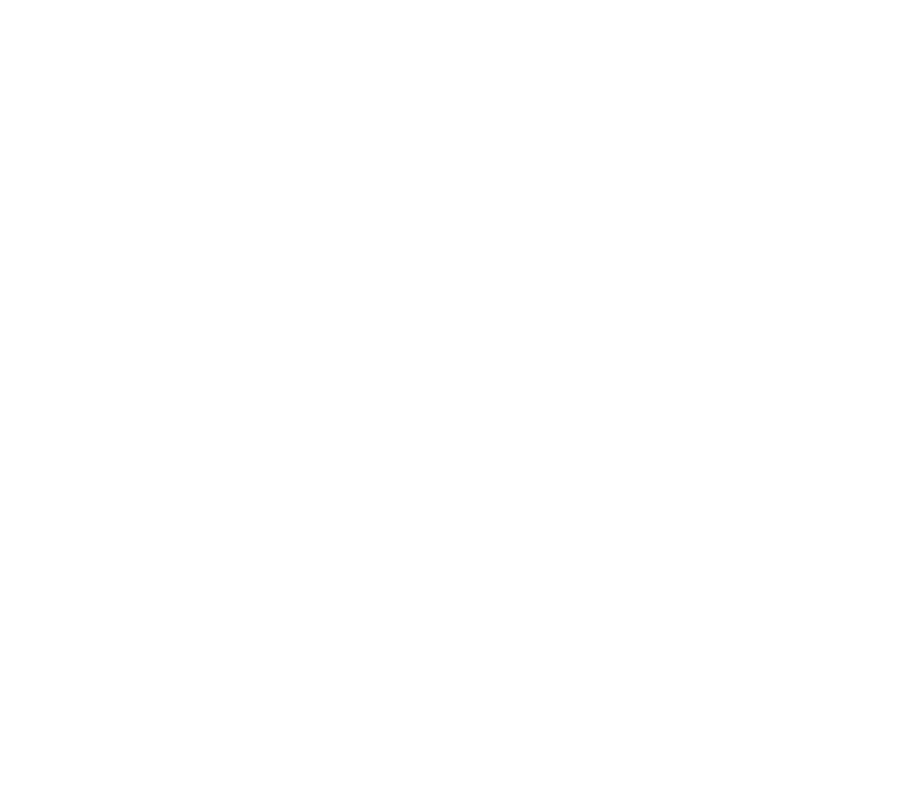
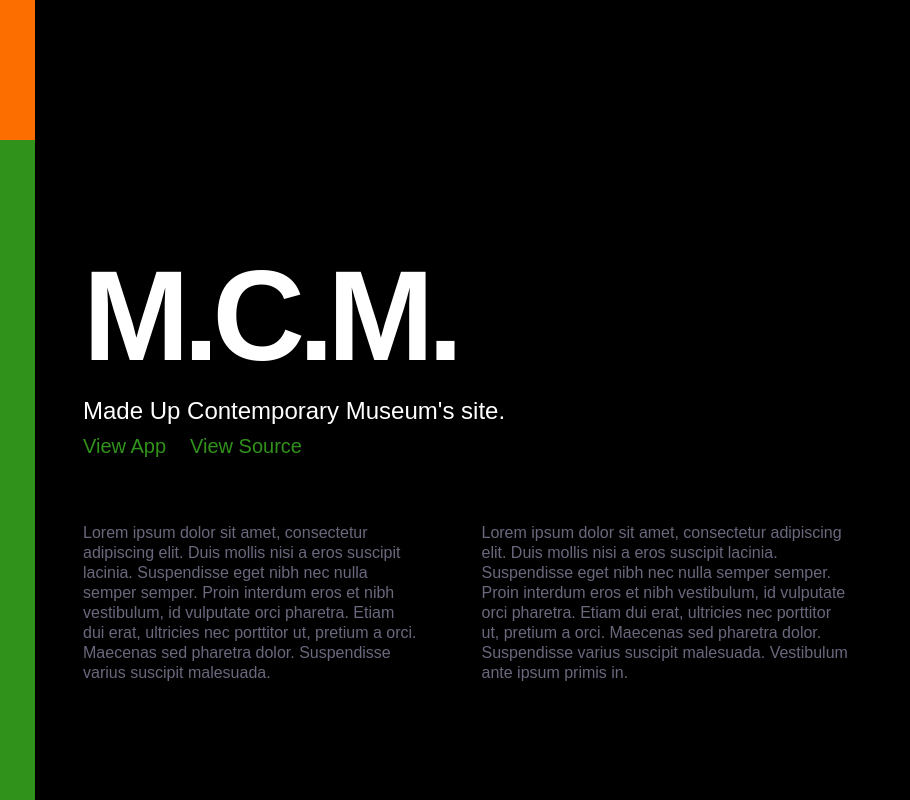
Before and after one commit to danielagg/personal-website-ts, a React (Create React App) app: page / in a window 1280 px wide. Shown: the part 2260-3060 px from the top of the page, without its empty margins (0-910 px from the left). Before the commit the page ends 940 px from the top, so only its background shows below. Built offline with nearby package versions, Linux system fonts and the light colour scheme.

Commit message:
Portfolio items

```diff
--- a/src/App.tsx
+++ b/src/App.tsx
@@ -7,9 +7,9 @@
 import { InitialState } from "./state/InitialState";
 
 // Components
-import Landing from "./components/Landing/landing.component";
 import NotFoundPage from "./components/NotFound/notfound.component";
 import Footer from "./components/Footer/footer.component";
+import LandingContainer from "./components/Landing/landing.container";
 
 const App = () => {
   return (
@@ -17,7 +17,7 @@
       <Router>
         <PortfolioContext.Provider value={InitialState}>
           <Switch>
-            <Route exact path="/" component={Landing} />
+            <Route exact path="/" component={LandingContainer} />
             <Route exact path="/404" component={NotFoundPage} />
             <Route component={NotFoundPage} />
           </Switch>
--- a/src/components/Landing/landing.component.tsx
+++ b/src/components/Landing/landing.component.tsx
@@ -28,7 +28,7 @@
       <div className="h-screen flex ">
         <div className="mx-auto self-center" style={{ maxWidth: "50vw" }}>
           <div style={{ minHeight: "12rem" }}>
-            <h1 className="typed-intro relative inline-block text-white text-7xl font-black tracking-tighter">
+            <h1 className="typed-intro relative inline-block text-white text-8xl font-black tracking-tighter">
               Hello
             </h1>
           </div>
--- a/src/components/Portfolio/portfolio.component.tsx
+++ b/src/components/Portfolio/portfolio.component.tsx
@@ -1,14 +1,51 @@
 import React from "react";
-import { PortfolioItemDetails } from "../../state/PortfolioState";
+import {
+  PortfolioItemDetails,
+  PortfolioItemVariant
+} from "../../state/PortfolioState";
 
 interface PortfolioItemCardProp {
   project: PortfolioItemDetails;
 }
 
 const PortfolioItem = ({ project }: PortfolioItemCardProp) => {
+  const getVariantColor = () => {
+    switch (project.variant) {
+      case PortfolioItemVariant.Purple:
+        return "#8109C6";
+      case PortfolioItemVariant.Orange:
+        return "#FC6E00";
+      case PortfolioItemVariant.Green:
+        return "#30921B";
+      default:
+        return "black";
+    }
+  };
+
   return (
-    <div>
-      <p>{project.name}</p>
+    <div
+      className={"border-l-9 min-h-screen"}
+      style={{ borderColor: `${getVariantColor()}` }}
+    >
+      <div className={"container py-24 px-12"}>
+        <h1 className={"text-white text-7xl font-black tracking-tighter"}>
+          {project.name}
+        </h1>
+        <h2 className={"text-white text-2xl"}>{project.shortDescription}</h2>
+        <ul
+          className={"flex mt-2 text-xl"}
+          style={{ color: `${getVariantColor()}` }}
+        >
+          <li>View App</li>
+          <li className={"ml-6"}>View Source</li>
+        </ul>
+
+        <div className={"w-4/6 mt-16 flex text-gray space-between"}>
+          <p className={""}>{project.longDescription1}</p>
+          <p className={"ml-16"}>{project.longDescription2}</p>
+        </div>
+      </div>
+      {/* <h1>{project.id}</h1> */}
     </div>
   );
 };
--- a/src/state/InitialState.ts
+++ b/src/state/InitialState.ts
@@ -1,79 +1,42 @@
-import { PortfolioState } from "./PortfolioState";
+import { PortfolioState, PortfolioItemVariant } from "./PortfolioState";
 
 export const InitialState: PortfolioState = {
   projects: [
     {
       id: 1,
-      name: "Company Event Managing Platform",
-      homePageDescription:
-        "A React app with an ASP.NET Core backend (w/ Entity Framework Core, GraphQL) to provide event browsing, creating and joining funcionalities for a made-up company. Supports identity management, user roles.",
-      detailsLink: "company-event-manager",
-      githubLink: "https://github.com/danielagg/event-organizer",
-      deployedAppLink: "#",
-      technologies: [
-        "ReactJS",
-        "Redux (w/ Saga)",
-        "ASP.NET Core",
-        "GraphQL",
-        "Entity Framework Core",
-        "OAuth"
-      ],
-      detailedDescription:
-        "Lorem ipsum dolor sit amet, consectetur adipiscing elit. Duis mollis nisi a eros suscipit lacinia. Suspendisse eget nibh nec nulla semper semper. Proin interdum eros et nibh vestibulum, id vulputate orci pharetra. Etiam dui erat, ultricies nec porttitor ut, pretium a orci. Maecenas sed pharetra dolor.\nSuspendisse varius suscipit malesuada. Vestibulum ante ipsum primis in faucibus orci luctus et ultrices posuere cubilia Curae; Aenean vitae arcu fermentum, finibus purus in, consectetur sem.\nPellentesque finibus vel orci quis varius. Aliquam sed metus risus. Cras auctor augue augue. Maecenas id lacus arcu. Donec lectus lacus, gravida a vulputate a, vehicula a massa. Duis commodo sapien eu nisl cursus, id porta tellus scelerisque. Aliquam ornare id sem non consequat. Suspendisse facilisis elit nec neque vestibulum convallis."
+      name: "Kalodile",
+      variant: PortfolioItemVariant.Purple,
+      appLink: "#",
+      githubLink: "#",
+      longDescription1:
+        "Lorem ipsum dolor sit amet, consectetur adipiscing elit. Duis mollis nisi a eros suscipit lacinia. Suspendisse eget nibh nec nulla semper semper. Proin interdum eros et nibh vestibulum, id vulputate orci ph.  amet, consectetur adipiscing elit. Duis mollis nisi a eros suscipit lacinia. Suspendisse",
+      longDescription2:
+        "Lorem ipsum dolor sit amet, consectetur adipiscing elit. Duis mollis nisi a eros suscipit lacinia. Suspendisse eget nibh nec nulla semper semper. Proin interdum eros et nibh vestibulum, id vulputate orci pharetra. Etiam dui erat, ultricies nec porttitor ut, pre.",
+      shortDescription: "A platform to swap music equipments."
     },
     {
       id: 2,
-      name: "Abstract Museum",
-      homePageDescription:
-        "A web app for a made-up museum, using a React frontend with a NodeJS/Hapi (OAuth with Google + Facebook) backend. The goal of this project was to challenge myself to build a unique, abstract but easy-to-use user interface (break out of the typical Material-esque designs).",
-      detailsLink: "museum",
+      name: "Sertave",
+      variant: PortfolioItemVariant.Orange,
+      appLink: "#",
       githubLink: "#",
-      deployedAppLink: "#",
-      technologies: ["React", "GraphQL", "NodeJS", "Express", "Typescript", "OAuth"],
-      detailedDescription:
-        "Lorem ipsum dolor sit amet, consectetur adipiscing elit. Duis mollis nisi a eros suscipit lacinia. Suspendisse eget nibh nec nulla semper semper. Proin interdum eros et nibh vestibulum, id vulputate orci pharetra. Etiam dui erat, ultricies nec porttitor ut, pretium a orci. Maecenas sed pharetra dolor.\nSuspendisse varius suscipit malesuada. Vestibulum ante ipsum primis in faucibus orci luctus et ultrices posuere cubilia Curae; Aenean vitae arcu fermentum, finibus purus in, consectetur sem.\nPellentesque finibus vel orci quis varius. Aliquam sed metus risus. Cras auctor augue augue. Maecenas id lacus arcu. Donec lectus lacus, gravida a vulputate a, vehicula a massa. Duis commodo sapien eu nisl cursus, id porta tellus scelerisque. Aliquam ornare id sem non consequat. Suspendisse facilisis elit nec neque vestibulum convallis."
+      longDescription1:
+        "Lorem ipsum dolor sit amet, consectetur adipiscing elit. Duis mollis nisi a eros suscipit lacinia. Suspendisse eget nibh nec nulla semper semper. Proin interdum eros et nibh vestibulum, id vulputate orci pharetra. Etiam dui erat, ultricies nec porttitor ut, pretium a orci. Maecenas sed pharetra dolor. Suspendisse varius suscipit malesuada.",
+      longDescription2:
+        "Lorem ipsum dolor sit amet, consectetur adipiscing elit. Duis mollis nisi a eros suscipit lacinia. Suspendisse eget nibh nec nulla semper semper. Proin interdum eros et nibh vestibulum, id vulputate orci pharetra. Etiam dui erat, ultricies nec porttitor ut, pretium a orci. Maecenas sed pharetra dolor. Suspendisse varius suscipit malesuada. Vestibulum ante ipsum",
+      shortDescription: "Run of the mill eCommerce app."
     },
     {
       id: 3,
-      name: "Kalodile - Music Gear Rental Service",
-      homePageDescription:
-        "An application with a VueJS frontend and NodeJS backend, where users can offer their musical equipment up for rent.",
-      detailsLink: "kalodile",
-      githubLink: "https://github.com/danielagg/kalodile-ts-vue",
-      deployedAppLink: "#",
-      technologies: ["VueJS", "NodeJS", "Express", "Typescript"],
-      detailedDescription:
-        "Lorem ipsum dolor sit amet, consectetur adipiscing elit. Duis mollis nisi a eros suscipit lacinia. Suspendisse eget nibh nec nulla semper semper. Proin interdum eros et nibh vestibulum, id vulputate orci pharetra. Etiam dui erat, ultricies nec porttitor ut, pretium a orci. Maecenas sed pharetra dolor.\nSuspendisse varius suscipit malesuada. Vestibulum ante ipsum primis in faucibus orci luctus et ultrices posuere cubilia Curae; Aenean vitae arcu fermentum, finibus purus in, consectetur sem.\nPellentesque finibus vel orci quis varius. Aliquam sed metus risus. Cras auctor augue augue. Maecenas id lacus arcu. Donec lectus lacus, gravida a vulputate a, vehicula a massa. Duis commodo sapien eu nisl cursus, id porta tellus scelerisque. Aliquam ornare id sem non consequat. Suspendisse facilisis elit nec neque vestibulum convallis."
-    },
-    {
-      id: 4,
-      name: "OData w/ ASP.NET Core reference app",
-      homePageDescription:
-        "A reference web application for OData usage with .NET Core.",
-      detailsLink: "asp-net-core-odata-ref-app",
+      name: "M.C.M.",
+      variant: PortfolioItemVariant.Green,
+      appLink: "#",
       githubLink: "#",
-      deployedAppLink: "#",
-      technologies: ["OData", "ASP.NET Core", "Entity Framework Core"],
-      detailedDescription:
-        "I found that creating OData supported endpoints in an ASP.NET Core application can be challenging - one has to understand the convention based mechanisms, namings, services, etc.\nThis application is a small ASP.NET Core backend app with Entity Framework Core, which has a few OData endpoints to query playlists, albums, tracks and artists. It supports numerous standard OData features, such as $filter, $select, and has examples for handling complex objects and such. I tried to cover the use cases which I faced during my professional projects."
-    },
-    {
-      id: 5,
-      name: "Personal Website",
-      homePageDescription:
-        "This very site, (currently) a React app. I use this project to try and mess around with various technologies.",
-      detailsLink: "personal-site",
-      githubLink: "https://github.com/danielagg/personal-website-ts",
-      deployedAppLink: "https://danielagg.com",
-      technologies: [
-        "ReactJS",
-        "Context API",
-        "Hooks",
-        "Tailwind CSS",
-        "ZEIT integration"
-      ],
-      detailedDescription:
-        "My ever-changing personal website: I use this project to play around with frontend techs.\nAs of right now, the site is using ReactJS with Typescript (create-react-app --typescript). TailwindCSS is used to design the components (CSS in JS). Since this is small project, I decided to skip using Redux (there is no real need to use middlewares, Sagas). Instead, the application uses React's Context API which actually provides quite a similar developer experience. There is no backend at the moment.\nThe site is deployed to my domain (danielagg.com) after each commit to the master branch, by using Zeit."
+      longDescription1:
+        "Lorem ipsum dolor sit amet, consectetur adipiscing elit. Duis mollis nisi a eros suscipit lacinia. Suspendisse eget nibh nec nulla semper semper. Proin interdum eros et nibh vestibulum, id vulputate orci pharetra. Etiam dui erat, ultricies nec porttitor ut, pretium a orci. Maecenas sed pharetra dolor. Suspendisse varius suscipit malesuada. ",
+      longDescription2:
+        "Lorem ipsum dolor sit amet, consectetur adipiscing elit. Duis mollis nisi a eros suscipit lacinia. Suspendisse eget nibh nec nulla semper semper. Proin interdum eros et nibh vestibulum, id vulputate orci pharetra. Etiam dui erat, ultricies nec porttitor ut, pretium a orci. Maecenas sed pharetra dolor. Suspendisse varius suscipit malesuada. Vestibulum ante ipsum primis in.",
+      shortDescription: "Made Up Contemporary Museum's site."
     }
   ]
 };
--- a/tailwind.config.js
+++ b/tailwind.config.js
@@ -3,7 +3,7 @@
     fontFamily: {
       display: ['"Farro"', "Helvetica", "Arial", "sans-serif"],
       body: ['"Farro"', "Helvetica", "Arial", "sans-serif"],
-      yantramanav: ['Yantramanav', 'sans-serif']
+      yantramanav: ["Yantramanav", "sans-serif"]
     },
     container: {
       center: true,
@@ -31,7 +31,11 @@
         "-18": "-4.5rem"
       },
       fontSize: {
-        '7xl': '9rem'
+        "7xl": "8rem",
+        "8xl": "9rem"
+      },
+      borderWidth: {
+        "9": "35px"
       }
     }
   },
```
Also changed, not shown: src/components/About/about.component.tsx (+5 -5 lines), src/state/PortfolioState.ts (+11 -5 lines).
